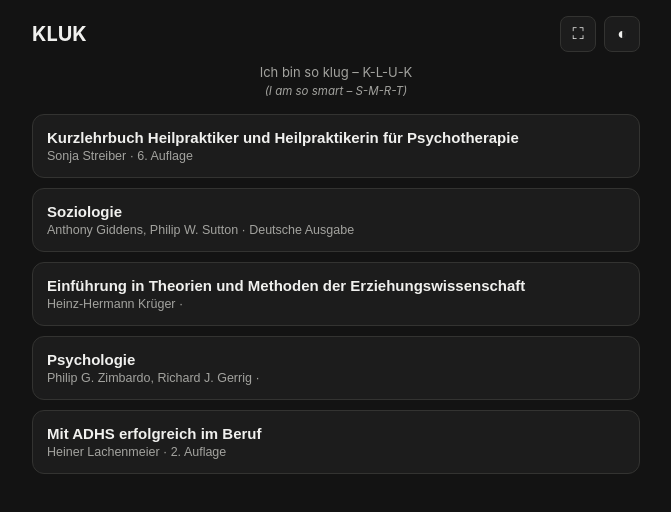
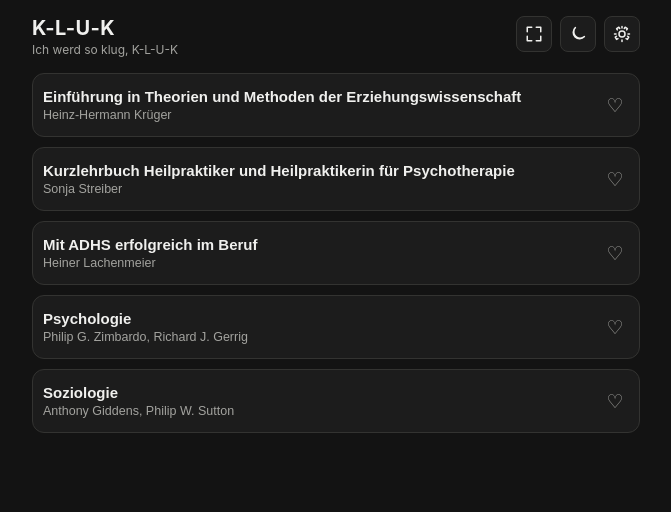
Before and after one commit to MiBoven/I-am-so-smart--S-M-R-T, a plain HTML site: page index.html in a window 1280 px wide. Shown: the whole page, without its empty margins (304-975 px from the left). Drawn offline with Linux system fonts and the light colour scheme.

Commit message:
0.1.1 New icons, book favorites, book info screen

```diff
--- a/app.js
+++ b/app.js
@@ -6,11 +6,10 @@
 
 const STRINGS = {
   de: {
-    booksIntro: 'Ich bin so klug – K-L-U-K',
     startLearning: '📚 Lerneinheit starten',
     catalog: '📖 Fragenkatalog',
     achievements: '🏆 Achievements',
-    settings: '⚙️ Einstellungen',
+    bookInfo: 'ℹ️ Über das Buch',
     modeNext: 'Nächstes',
     modeAll: 'Alle',
     modeParts: 'Nach Teil',
@@ -29,6 +28,18 @@ const STRINGS = {
 };
 let lang = 'de';
 function t(key) { return (STRINGS[lang] && STRINGS[lang][key]) || key; }
+
+// ---------- Icon set (inline SVGs, styled via currentColor) ----------
+const ICON_PATHS = {
+  sun: '<circle cx="12" cy="12" r="4"/><path d="M12 2 V4 M12 20 V22 M2 12 H4 M20 12 H22 M4.93 4.93 L6.34 6.34 M17.66 17.66 L19.07 19.07 M19.07 4.93 L17.66 6.34 M6.34 17.66 L4.93 19.07"/>',
+  moon: '<path d="M20.5 15.5 A8.5 8.5 0 0 1 8.5 3.5 A8.5 8.5 0 1 0 20.5 15.5 Z"/>',
+  gear: '<path d="M12 8 A4 4 0 1 0 12 16 A4 4 0 0 0 12 8 Z M19.4 15 L21 16.2 L19.2 19.2 L17.4 18.2 M4.6 15 L3 16.2 L4.8 19.2 L6.6 18.2 M15 4.6 L16.2 3 L19.2 4.8 L18.2 6.6 M9 4.6 L7.8 3 L4.8 4.8 L5.8 6.6 M4 12 H2 M22 12 H20 M12 4 V2 M12 22 V20"/>',
+  fullscreenOn: '<path d="M9 3 H3 V9 M15 3 H21 V9 M21 15 V21 H15 M3 15 V21 H9"/>',
+  fullscreenOff: '<path d="M9 3 V9 H3 M15 3 V9 H21 M21 15 H15 V21 M3 15 H9 V21"/>'
+};
+function icon(name) {
+  return `<svg viewBox="0 0 24 24" fill="none" stroke="currentColor" stroke-width="2" stroke-linecap="round" stroke-linejoin="round">${ICON_PATHS[name]}</svg>`;
+}
 
 // ---------- Storage keys ----------
 const LS_PROGRESS = 'kluk-progress';
@@ -72,12 +83,13 @@ function loadSettings() {
     const raw = localStorage.getItem(LS_SETTINGS);
     if (raw) return JSON.parse(raw);
   } catch (e) { /* ignore corrupt data */ }
-  return { sessionSize: 10, theme: 'dark', language: 'de' };
+  return { sessionSize: 10, theme: 'dark', language: 'de', favoriteBooks: [] };
 }
 function saveSettings() { localStorage.setItem(LS_SETTINGS, JSON.stringify(settings)); }
 
 let progress = loadProgress();
 let settings = loadSettings();
+if (!Array.isArray(settings.favoriteBooks)) settings.favoriteBooks = [];
 lang = settings.language || 'de';
 
 // ---------- Achievement definitions ----------
@@ -132,7 +144,8 @@ function showScreen(id, opts) {
   document.querySelectorAll('.screen').forEach(s => s.classList.remove('active'));
   document.getElementById(id).classList.add('active');
   document.getElementById('backBtn').style.display = opts.canGoBack ? 'block' : 'none';
-  document.getElementById('headerTitle').textContent = opts.title || 'KLUK';
+  document.getElementById('headerTitle').textContent = opts.title || 'K-L-U-K';
+  document.getElementById('headerSubtitle').style.display = opts.showSubtitle ? 'block' : 'none';
   if (opts.pushHistory !== false) state.navStack.push(id);
 }
 function goBack() {
@@ -144,6 +157,7 @@ function goBack() {
 function navigateTo(id) {
   if (id === 'screen-books') renderBooks();
   else if (id === 'screen-home') renderHome();
+  else if (id === 'screen-bookinfo') renderBookInfo();
   else if (id === 'screen-chapters') renderChapterSelect();
   else if (id === 'screen-catalog') renderCatalog();
   else if (id === 'screen-achievements') renderAchievements();
@@ -154,28 +168,61 @@ function navigateTo(id) {
 // ============================================================
 // Book selection
 // ============================================================
+function sortByTitle(books) {
+  return [...books].sort((a, b) => a.title.localeCompare(b.title, 'de'));
+}
+
+function renderBookRow(book, manifest) {
+  const row = document.createElement('div');
+  row.className = 'book-row';
+
+  const isFav = settings.favoriteBooks.includes(book.id);
+  const favBtn = document.createElement('button');
+  favBtn.className = 'fav-btn' + (isFav ? ' active' : '');
+  favBtn.textContent = isFav ? '♥' : '♡';
+  favBtn.title = isFav ? 'Von Favoriten entfernen' : 'Zu Favoriten hinzufügen';
+  favBtn.addEventListener('click', e => {
+    e.stopPropagation();
+    const idx = settings.favoriteBooks.indexOf(book.id);
+    if (idx === -1) settings.favoriteBooks.push(book.id); else settings.favoriteBooks.splice(idx, 1);
+    saveSettings();
+    renderBooks();
+  });
+
+  const btn = document.createElement('button');
+  btn.className = 'menu-btn';
+  btn.innerHTML = `<strong>${book.title}</strong><br><span style="font-weight:400;color:var(--text-secondary);font-size:12.5px;">${book.author}</span>`;
+  btn.addEventListener('click', () => {
+    state.currentBook = book;
+    renderHome();
+  });
+
+  row.appendChild(btn);
+  row.appendChild(favBtn);
+  return row;
+}
+
 async function renderBooks() {
   const manifest = await loadManifest();
   const list = document.getElementById('bookList');
   list.innerHTML = '';
-  manifest.books.forEach(book => {
-    const btn = document.createElement('button');
-    btn.className = 'menu-btn';
-    btn.innerHTML = `<strong>${book.title}</strong><br><span style="font-weight:400;color:var(--text-secondary);font-size:12.5px;">${book.author} · ${book.edition}</span>`;
-    btn.addEventListener('click', () => {
-      state.currentBook = book;
-      showScreen('screen-home', { canGoBack: manifest.books.length > 1, title: 'KLUK' });
-      renderHome();
-    });
-    list.appendChild(btn);
-  });
-  showScreen('screen-books', { canGoBack: false, title: 'KLUK', pushHistory: false });
-  document.getElementById('booksIntro').textContent = t('booksIntro');
+
+  const favorites = sortByTitle(manifest.books.filter(b => settings.favoriteBooks.includes(b.id)));
+  const others = sortByTitle(manifest.books.filter(b => !settings.favoriteBooks.includes(b.id)));
+
+  favorites.forEach(book => list.appendChild(renderBookRow(book, manifest)));
+  if (favorites.length && others.length) {
+    const divider = document.createElement('hr');
+    divider.className = 'book-list-divider';
+    list.appendChild(divider);
+  }
+  others.forEach(book => list.appendChild(renderBookRow(book, manifest)));
+
+  showScreen('screen-books', { canGoBack: false, title: 'K-L-U-K', showSubtitle: true });
 
   // Skip straight to home if there is exactly one book (common case for now)
   if (manifest.books.length === 1) {
     state.currentBook = manifest.books[0];
-    showScreen('screen-home', { canGoBack: false, title: 'KLUK' });
     renderHome();
   }
 }
@@ -183,13 +230,34 @@ async function renderBooks() {
 function renderHome() {
   const book = state.currentBook;
   const card = document.getElementById('homeBookCard');
-  card.innerHTML = `<h2>${book.title}</h2><div class="meta">${book.author} · ${book.edition}</div>`;
+  card.innerHTML = `<h2>${book.title}</h2><div class="meta">${book.author}</div>`;
   document.getElementById('btnStartLearning').textContent = t('startLearning');
   document.getElementById('btnCatalog').textContent = t('catalog');
   document.getElementById('btnAchievements').textContent = t('achievements');
-  document.getElementById('btnSettings').textContent = t('settings');
-  showScreen('screen-home', { canGoBack: false, title: 'KLUK' });
+  document.getElementById('btnBookInfo').textContent = t('bookInfo');
+  const canGoBack = !!(state.manifest && state.manifest.books.length > 1);
+  showScreen('screen-home', { canGoBack, title: 'K-L-U-K', showSubtitle: true });
 }
+
+// ============================================================
+// Book info ("Über das Buch")
+// ============================================================
+function renderBookInfo() {
+  const book = state.currentBook;
+  const rows = [];
+  rows.push(`<div class="book-info-row"><div class="label">Autor</div><div class="value">${book.author || '–'}</div></div>`);
+  if (book.edition) rows.push(`<div class="book-info-row"><div class="label">Auflage / Ausgabe</div><div class="value">${book.edition}</div></div>`);
+  if (book.year) rows.push(`<div class="book-info-row"><div class="label">Erscheinungsjahr</div><div class="value">${book.year}</div></div>`);
+  if (book.description) rows.push(`<div class="book-info-row"><div class="label">Beschreibung</div><div class="value">${book.description}</div></div>`);
+  if (rows.length === 1) rows.push(`<p class="hint">Weitere Angaben zu diesem Buch sind noch nicht hinterlegt.</p>`);
+
+  document.getElementById('bookInfoCard').innerHTML = `
+    <div class="book-info-title">${book.title}</div>
+    ${rows.join('')}
+  `;
+  showScreen('screen-bookinfo', { canGoBack: true, title: 'Über das Buch' });
+}
+document.getElementById('btnBookInfo').addEventListener('click', renderBookInfo);
 
 // ============================================================
 // Chapter selection
@@ -660,7 +728,8 @@ document.getElementById('btnStartLearning').addEventListener('click', () => {
 });
 document.getElementById('btnCatalog').addEventListener('click', renderCatalog);
 document.getElementById('btnAchievements').addEventListener('click', renderAchievements);
-document.getElementById('btnSettings').addEventListener('click', renderSettings);
+document.getElementById('settingsToggle').addEventListener('click', renderSettings);
+document.getElementById('settingsToggle').innerHTML = icon('gear');
 
 const root = document.documentElement;
 const themeToggle = document.getElementById('themeToggle');
@@ -668,12 +737,18 @@ function setTheme(theme) {
   root.setAttribute('data-theme', theme);
   settings.theme = theme;
   saveSettings();
-  themeToggle.textContent = theme === 'dark' ? '◐' : '◑';
+  themeToggle.innerHTML = icon(theme === 'dark' ? 'moon' : 'sun');
 }
 setTheme(settings.theme || 'dark');
 themeToggle.addEventListener('click', () => setTheme(root.getAttribute('data-theme') === 'dark' ? 'light' : 'dark'));
 
-document.getElementById('fullscreenToggle').addEventListener('click', () => {
+const fullscreenToggle = document.getElementById('fullscreenToggle');
+function updateFullscreenIcon() {
+  fullscreenToggle.innerHTML = icon(document.fullscreenElement ? 'fullscreenOff' : 'fullscreenOn');
+}
+updateFullscreenIcon();
+document.addEventListener('fullscreenchange', updateFullscreenIcon);
+fullscreenToggle.addEventListener('click', () => {
   if (!document.fullscreenElement) document.documentElement.requestFullscreen().catch(() => {});
   else document.exitFullscreen();
 });
--- a/index.html
+++ b/index.html
@@ -15,17 +15,21 @@
 
 <header>
   <button class="icon" id="backBtn" style="display:none;">←</button>
-  <h1 id="headerTitle">KLUK</h1>
+  <div class="header-title-group">
+    <h1 id="headerTitle">K-L-U-K</h1>
+    <p class="header-subtitle" id="headerSubtitle">
+      <span class="sub-short">Ich werd so klug</span><span class="sub-long">Ich werd so klug, K-L-U-K</span>
+    </p>
+  </div>
   <div class="header-actions">
-    <button class="icon" id="fullscreenToggle" title="Vollbild">⛶</button>
-    <button class="icon" id="themeToggle" title="Theme wechseln">◐</button>
+    <button class="icon" id="fullscreenToggle" title="Vollbild"></button>
+    <button class="icon" id="themeToggle" title="Theme wechseln"></button>
+    <button class="icon" id="settingsToggle" title="Einstellungen"></button>
   </div>
 </header>
 
 <!-- ================= BOOK SELECTION ================= -->
 <section id="screen-books" class="screen">
-  <p class="sub" id="booksIntro">Ich bin so klug – K-L-U-K</p>
-  <p class="sub-en" id="booksIntroEn">(I am so smart – S-M-R-T)</p>
   <div id="bookList" class="stack"></div>
 </section>
 
@@ -36,8 +40,13 @@
     <button class="menu-btn primary" id="btnStartLearning">📚 Lerneinheit starten</button>
     <button class="menu-btn" id="btnCatalog">📖 Fragenkatalog</button>
     <button class="menu-btn" id="btnAchievements">🏆 Achievements</button>
-    <button class="menu-btn" id="btnSettings">⚙️ Einstellungen</button>
+    <button class="menu-btn" id="btnBookInfo">ℹ️ Über das Buch</button>
   </div>
+</section>
+
+<!-- ================= BOOK INFO ================= -->
+<section id="screen-bookinfo" class="screen">
+  <div class="card" id="bookInfoCard"></div>
 </section>
 
 <!-- ================= CHAPTER SELECTION ================= -->
@@ -144,7 +153,7 @@
     <input type="file" id="importFile" accept="application/json" style="display:none;">
     <button id="resetBtn" class="danger-btn">Fortschritt zurücksetzen</button>
   </div>
-  <footer>KLUK · v0.1.0</footer>
+  <footer>KLUK · v0.1.1</footer>
 </section>
 
 <!-- ================= IMAGE MODAL ================= -->
--- a/style.css
+++ b/style.css
@@ -36,15 +36,23 @@ body {
   transition: background .2s, color .2s;
 }
 
-header { display: flex; align-items: center; gap: 8px; margin-bottom: 12px; }
-header h1 { font-size: 20px; font-weight: 700; margin: 0; flex: 1; }
-.header-actions { display: flex; gap: 8px; }
+header { display: flex; align-items: flex-start; gap: 8px; margin-bottom: 16px; }
+.header-title-group { flex: 1; min-width: 0; }
+header h1 { font-size: 20px; font-weight: 700; margin: 0; letter-spacing: .02em; }
+.header-subtitle { color: var(--text-secondary); font-size: 12px; margin: 2px 0 0; }
+.header-subtitle .sub-long { display: none; }
+@media (min-width: 420px) {
+  .header-subtitle .sub-short { display: none; }
+  .header-subtitle .sub-long { display: inline; }
+}
+.header-actions { display: flex; gap: 8px; flex-shrink: 0; }
 button.icon {
   background: var(--surface); border: 1px solid var(--border); color: var(--text);
-  border-radius: 8px; width: 36px; height: 36px; font-size: 16px; cursor: pointer; flex-shrink: 0;
+  border-radius: 8px; width: 36px; height: 36px; cursor: pointer; flex-shrink: 0;
+  display: flex; align-items: center; justify-content: center; padding: 0;
 }
-.sub { color: var(--text-secondary); font-size: 13px; margin: 0 0 4px; text-align: center; }
-.sub-en { color: var(--text-secondary); font-size: 11.5px; font-style: italic; font-weight: 400; margin: 0 0 16px; text-align: center; }
+button.icon svg { width: 18px; height: 18px; }
+.sub { color: var(--text-secondary); font-size: 13px; margin: 0 0 16px; text-align: center; }
 
 /* ---------- Generic screens ---------- */
 .screen { display: none; }
@@ -92,6 +100,29 @@ select, input[type=text] {
 }
 .book-card h2 { font-size: 17px; margin: 0 0 4px; }
 .book-card .meta { color: var(--text-secondary); font-size: 13px; }
+
+.book-row {
+  display: flex; align-items: center; gap: 10px;
+  background: var(--surface); border: 1px solid var(--border); border-radius: 12px;
+  padding: 4px;
+}
+.book-row .menu-btn { flex: 1; border: none; background: none; padding: 10px 6px; }
+.book-row .fav-btn {
+  background: none; border: none; color: var(--text-secondary); font-size: 19px;
+  cursor: pointer; width: 40px; height: 40px; flex-shrink: 0; display: flex;
+  align-items: center; justify-content: center; border-radius: 8px;
+}
+.book-row .fav-btn.active { color: var(--danger); }
+.book-list-divider {
+  border: none; border-top: 1px solid var(--border); margin: 6px 0;
+}
+
+/* ---------- Book info ---------- */
+.book-info-title { font-size: 18px; font-weight: 700; margin: 0 0 4px; }
+.book-info-meta { color: var(--text-secondary); font-size: 13.5px; margin-bottom: 14px; }
+.book-info-row { margin-bottom: 12px; }
+.book-info-row .label { font-size: 11px; text-transform: uppercase; letter-spacing: .04em; color: var(--accent); font-weight: 700; margin-bottom: 4px; }
+.book-info-row .value { font-size: 14px; line-height: 1.5; }
 
 /* ---------- Segmented control ---------- */
 .segment {
```
Also changed, not shown: 1 other file.
